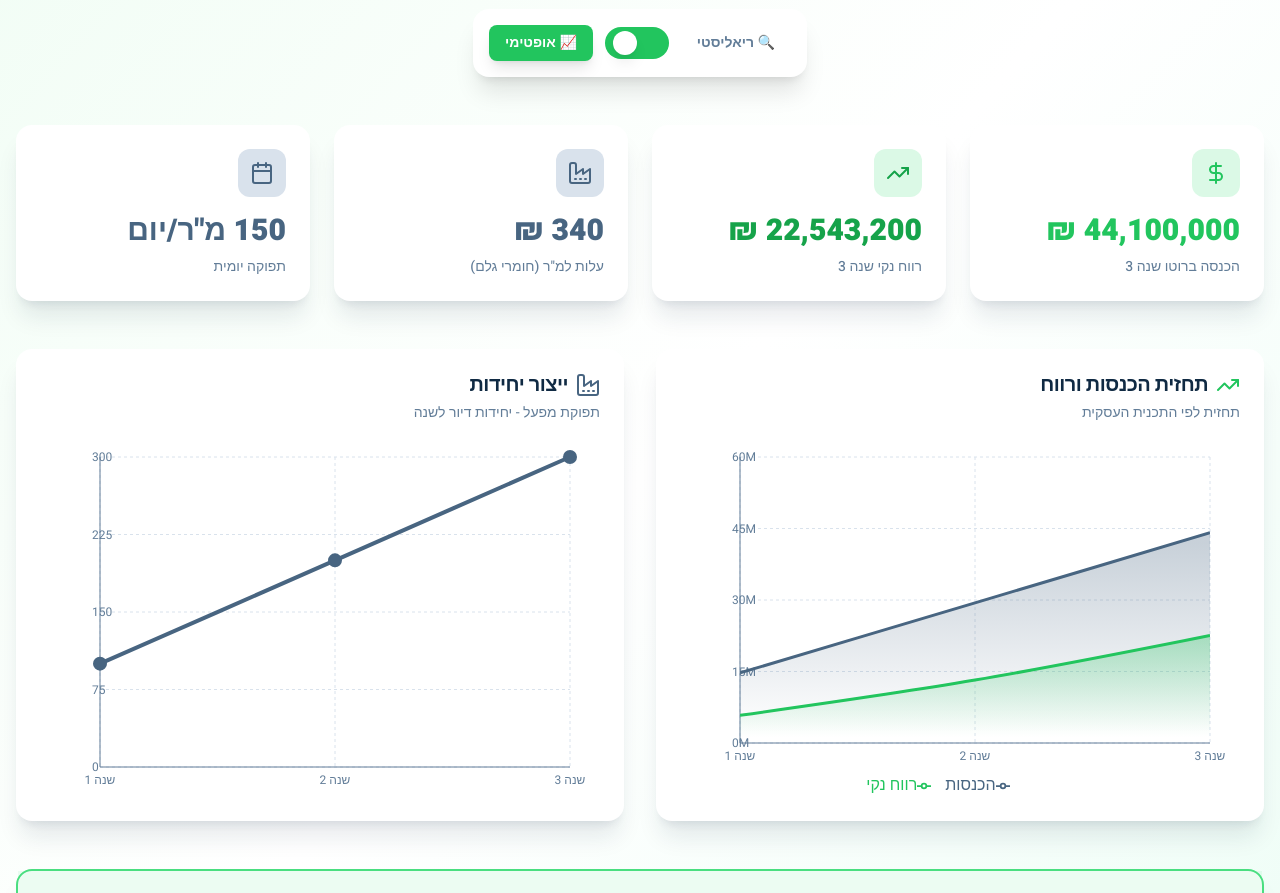
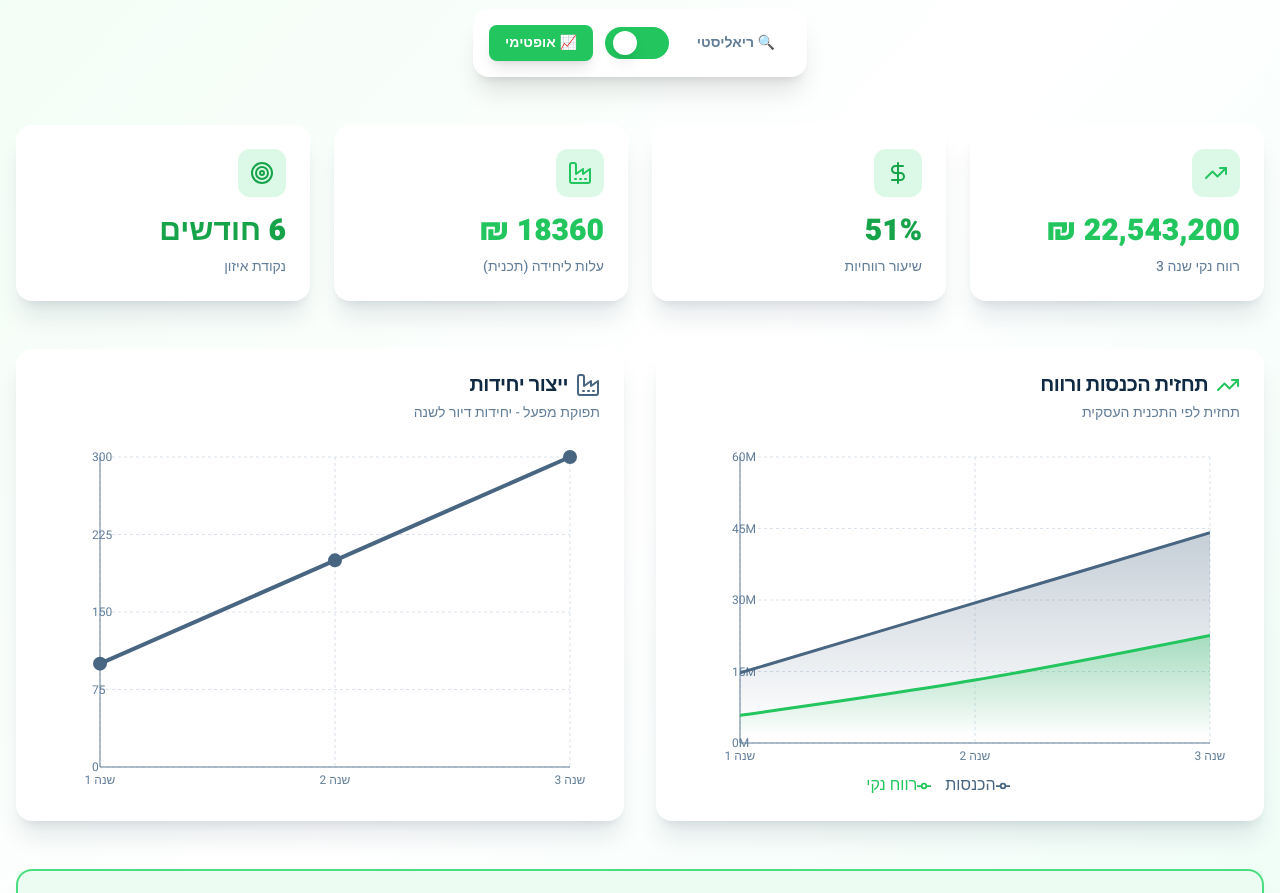
Before and after one commit to cea2025/david, a Next.js app: page / in a window 1280 px wide. Shown: the part 1140-2033 px from the top of the page. Built offline with nearby package versions, Linux system fonts and the light colour scheme.

Commit message:
Fix: Different KPIs for optimistic vs realistic scenarios

```diff
--- a/components/DualDashboard.tsx
+++ b/components/DualDashboard.tsx
@@ -44,51 +44,52 @@ const realisticData = [
 
 const optimisticKPIs = [
   {
-    label: 'הכנסה ברוטו שנה 3',
-    value: 44100000,
-    icon: DollarSign,
+    label: 'רווח נקי שנה 3',
+    value: 22543200,
+    icon: TrendingUp,
     color: 'text-profit',
     bgColor: 'bg-profit-light/20',
   },
   {
-    label: 'רווח נקי שנה 3',
-    value: 22543200,
-    icon: TrendingUp,
+    label: 'שיעור רווחיות',
+    value: 51,
+    suffix: '%',
+    icon: DollarSign,
     color: 'text-profit-dark',
     bgColor: 'bg-profit-light/20',
   },
   {
-    label: 'עלות למ"ר (חומרי גלם)',
-    value: 340,
+    label: 'עלות ליחידה (תכנית)',
+    value: 18360,
     suffix: ' ₪',
     icon: Factory,
-    color: 'text-navy-600',
-    bgColor: 'bg-navy-100',
+    color: 'text-profit',
+    bgColor: 'bg-profit-light/20',
   },
   {
-    label: 'תפוקה יומית',
-    value: 150,
-    suffix: ' מ"ר/יום',
-    icon: Calendar,
-    color: 'text-navy-600',
-    bgColor: 'bg-navy-100',
+    label: 'נקודת איזון',
+    value: '6 חודשים',
+    icon: Target,
+    color: 'text-profit-dark',
+    bgColor: 'bg-profit-light/20',
   },
 ]
 
 const realisticKPIs = [
   {
-    label: 'הכנסה ברוטו שנה 3',
-    value: 44100000,
-    icon: DollarSign,
-    color: 'text-navy-600',
-    bgColor: 'bg-navy-100',
-  },
-  {
     label: 'רווח נקי מתוקן שנה 3',
     value: 8500000,
     icon: TrendingDown,
-    color: 'text-risk',
-    bgColor: 'bg-risk-light/20',
+    color: 'text-amber-600',
+    bgColor: 'bg-amber-100',
+  },
+  {
+    label: 'שיעור רווחיות',
+    value: 19,
+    suffix: '%',
+    icon: DollarSign,
+    color: 'text-amber-600',
+    bgColor: 'bg-amber-100',
   },
   {
     label: 'עלות יחידה אמיתית',
@@ -100,10 +101,10 @@ const realisticKPIs = [
   },
   {
     label: 'נקודת איזון',
-    value: 'שנה 2+',
+    value: '~30 חודשים',
     icon: Target,
-    color: 'text-amber-600',
-    bgColor: 'bg-amber-100',
+    color: 'text-risk',
+    bgColor: 'bg-risk-light/20',
   },
 ]
 
```
